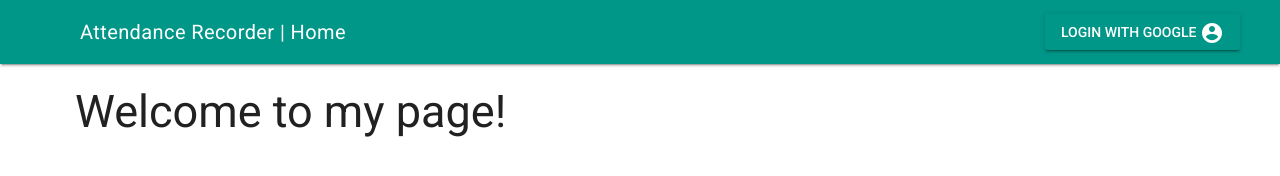
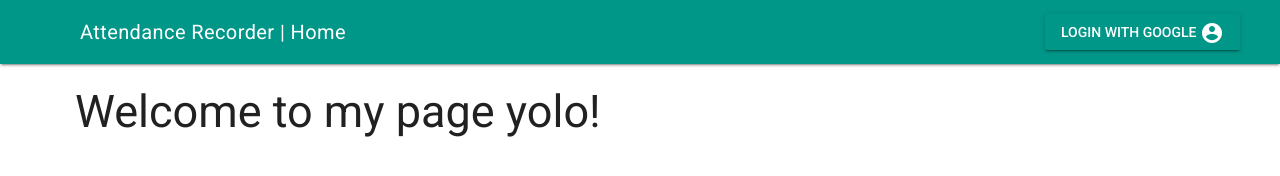
Before and after one commit to abdullahsurati/attendance, a plain HTML site: page index.html in a window 1280 px wide. Drawn offline with nearby package versions, Linux system fonts and the light colour scheme.

Commit message:
null test

```diff
--- a/index.html
+++ b/index.html
@@ -29,7 +29,7 @@
 			<main class="mdl-layout__content">
 				<div id="mainContent" class="page-content">
 					<div id="welcome">
-						<h2 id="welcomeText">Welcome to my page!</h2>
+						<h2 id="welcomeText">Welcome to my page yolo!</h2>
 					</div>
 				</div>
 			</main>
```
